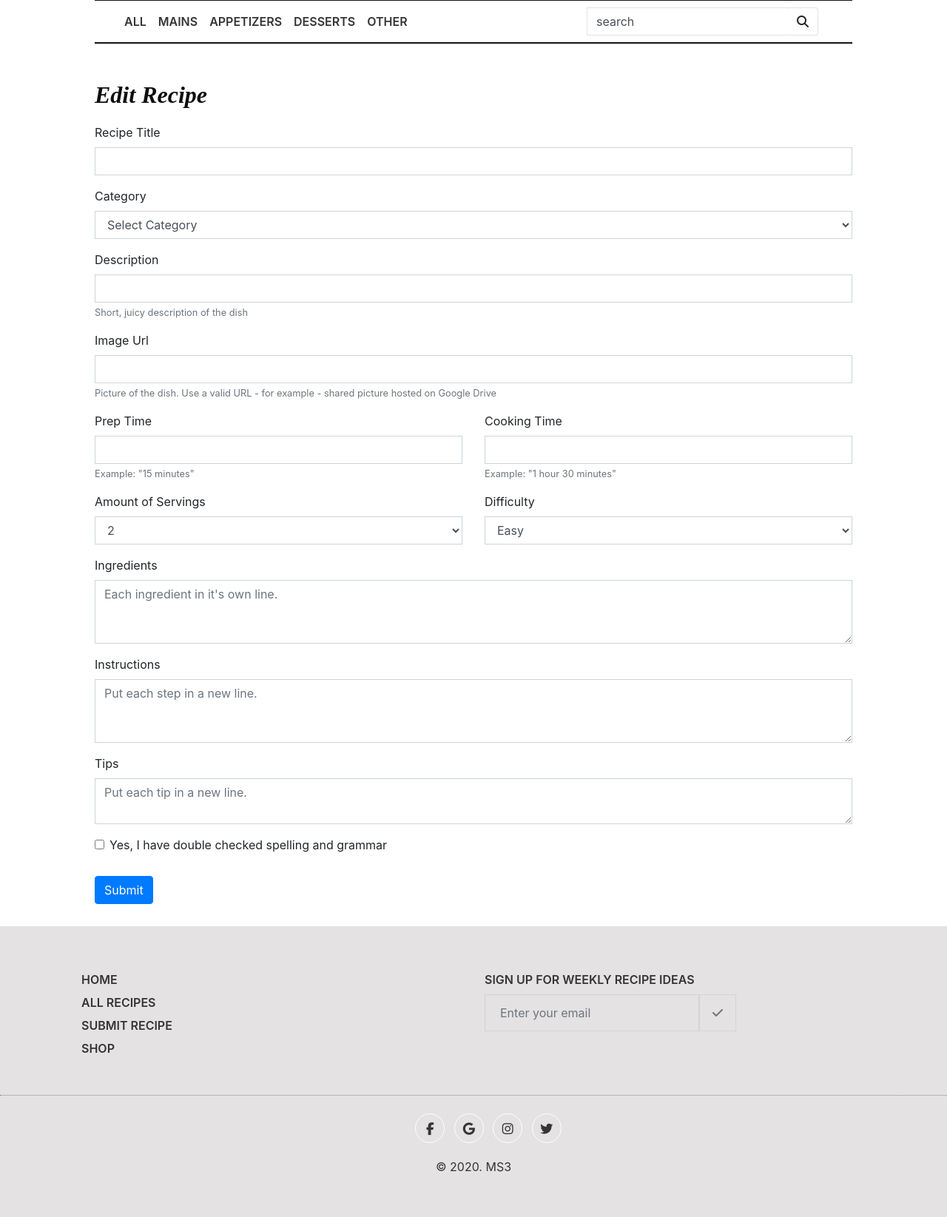
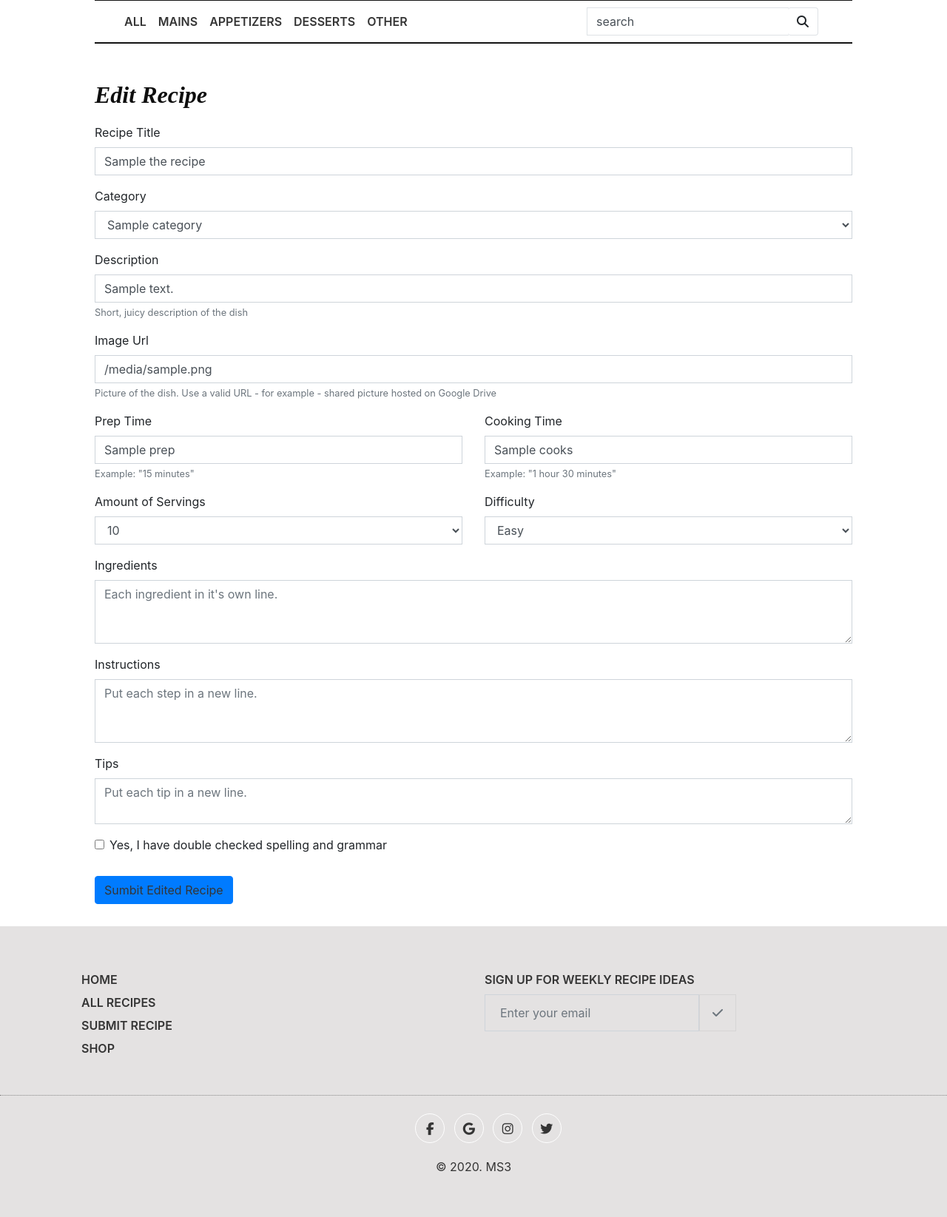
Before and after one commit to sabinemm/recipe-site-ms3, a Flask app: template templates/edit_recipe.html in a window 1280 px wide. Shown: the part 337-1982 px from the top of the page at 74% size. Run offline with Flask 2, Linux system fonts and the light colour scheme; the template is opened without the code that fills it: most values are stand-ins (such as "Sample title", 1, 10 or a date in 2020); some libraries are stand-ins or nearby versions; some web fonts are replaced.

Commit message:
python code for editing recipe, update error left

```diff
--- a/app.py
+++ b/app.py
@@ -63,7 +63,28 @@ def send_recipe():
 @app.route('/edit_recipe/<recipe_id>')
 def edit_recipe(recipe_id):
     the_recipe = mongo.db.recipe.find_one({"_id": ObjectId(recipe_id)})
-    return render_template('edit_recipe.html', the_recipe=the_recipe)
+    categories_cursor = mongo.db.categories.find()
+    return render_template('edit_recipe.html', the_recipe=the_recipe, categories=categories_cursor)
+
+
+@app.route('/update_recipe/<recipe_id>', methods=['POST'])
+def update_recipe(recipe_id):
+    recipe = mongo.db.recipe
+    recipe.update({"_id": ObjectId(recipe_id)},
+                  {
+        'title': request.form.get('title'),
+        'category_name': request.form.get('category_name'),
+        'description': request.form.get('description'),
+        'image_url': request.form.get('image_url'),
+        'ingredients': request.form.get('ingredients'),
+        'serves': request.form.get('serves'),
+        'prep': request.form.get('prep'),
+        'cooks': request.form.get('cooks'),
+        'difficulty': request.form.get('difficulty'),
+        'method': request.form.get('method'),
+        'tips': request.form.get('tips'),
+    })
+    return redirect(url_for('all'))
 
 
 if __name__ == '__main__':
--- a/templates/edit_recipe.html
+++ b/templates/edit_recipe.html
@@ -4,32 +4,37 @@
     <h2>Edit Recipe</h2>
 </div>
 
-<form method="POST" action="{{ url_for('send_recipe') }}">
+<form method="POST" action="{{ url_for('update_recipe', recipe_id=recipe._id) }}">
     <div class="form-group">
         <label for="title">Recipe Title</label>
-        <input type="text" class="form-control" id="title" name="title" aria-describedby="recipe title">
+        <input value="{{the_recipe.title}}" type="text" class="form-control" id="title" name="title"
+            aria-describedby="recipe title">
     </div>
 
     <div class="form-group">
         <label for="category_name">Category</label>
         <select name="category_name" id="category_name" class="form-control">
-            <option selected disabled>Select Category</option>
             {% for category in categories %}
-            <option>{{category.category_name}}</option>
+            {% if category in categories == the_recipe.category_name %}
+            <option value="{{category.category_name}}" selected>{{category.category_name}}</option>
+            {% else %}
+            <option value="{{category.category_name}}">{{category.category_name}}</option>
+            {% endif %}
             {% endfor %}
         </select>
     </div>
 
     <div class="form-group">
         <label for="description">Description</label>
-        <input type="text" class="form-control" id="description" name="description"
+        <input value="{{the_recipe.description}}" type="text" class="form-control" id="description" name="description"
             aria-describedby="recipe description">
         <small class="form-text text-muted">Short, juicy description of the dish</small>
     </div>
 
     <div class="form-group">
         <label for="image_url">Image Url</label>
-        <input type="text" class="form-control" name="image_url" id="image_url" aria-describedby="recipe description">
+        <input value="{{the_recipe.image_url}}" type="text" class="form-control" name="image_url" id="image_url"
+            aria-describedby="recipe description">
         <small id="" class="form-text text-muted">Picture of the dish. Use a valid URL
             - for example - shared picture
             hosted on Google Drive</small>
@@ -39,7 +44,8 @@
         <div class="col-sm-12 col-md-6">
             <div class="form-group">
                 <label for="prep">Prep Time</label>
-                <input type="text" class="form-control" id="prep" name="prep" aria-describedby="preparation time">
+                <input value="{{the_recipe.prep}}" type="text" class="form-control" id="prep" name="prep"
+                    aria-describedby="preparation time">
                 <small class="form-text text-muted">Example: "15 minutes"</small>
             </div>
         </div>
@@ -47,7 +53,8 @@
         <div class="col-sm-12 col-md-6">
             <div class="form-group">
                 <label for="cooks">Cooking Time</label>
-                <input type="" class="form-control" id="cooks" name="cooks" aria-describedby="cooking time">
+                <input value="{{the_recipe.cooks}}" type="" class="form-control" id="cooks" name="cooks"
+                    aria-describedby="cooking time">
                 <small class="form-text text-muted">Example: "1 hour 30 minutes"</small>
             </div>
         </div>
@@ -57,8 +64,9 @@
         <div class="col-sm-12 col-md-6">
             <div class="form-group">
                 <label for="serves">Amount of Servings</label>
-                <select id="serves" name="serves" class="form-control">
-                    <option selected>2</option>
+                <select value="{{the_recipe.serves}}" id="serves" name="serves" class="form-control">
+                    <option selected>{{the_recipe.serves}}</option>
+                    <option>2</option>
                     <option>4</option>
                     <option>6</option>
                     <option>8</option>
@@ -70,7 +78,7 @@
         <div class="col-sm-12 col-md-6">
             <div class="form-group">
                 <label for="difficulty">Difficulty</label>
-                <select id="difficulty" name="difficulty" class="form-control">
+                <select value="{{the_recipe.difficulty}}" id="difficulty" name="difficulty" class="form-control">
                     <option selected>Easy</option>
                     <option>Medium</option>
                     <option>Hard</option>
@@ -83,8 +91,8 @@
         <div class="row">
             <div class="col-md-12">
                 <label for="ingredients">Ingredients</label>
-                <textarea class="form-control" id="ingredients" name="ingredients" rows="3"
-                    placeholder="Each ingredient in it's own line."></textarea>
+                <textarea value="{{the_recipe.ingredients}}" class="form-control" id="ingredients" name="ingredients"
+                    rows="3" placeholder="Each ingredient in it's own line."></textarea>
             </div>
         </div>
     </div>
@@ -93,8 +101,8 @@
         <div class="row">
             <div class="col-md-12">
                 <label for="instructions">Instructions</label>
-                <textarea class="form-control" id="instructions" name="instructions" rows="3"
-                    placeholder="Put each step in a new line."></textarea>
+                <textarea value="{{the_recipe.instructions}}" class="form-control" id="instructions" name="instructions"
+                    rows="3" placeholder="Put each step in a new line."></textarea>
             </div>
         </div>
     </div>
@@ -103,7 +111,7 @@
         <div class="row">
             <div class="col-md-12">
                 <label for="tips">Tips</label>
-                <textarea class="form-control" id="tips" name="tips" rows="2"
+                <textarea value="{{the_recipe.tips}}" class="form-control" id="tips" name="tips" rows="2"
                     placeholder="Put each tip in a new line."></textarea>
             </div>
         </div>
@@ -113,7 +121,7 @@
         <input type="checkbox" class="form-check-input" id="exampleCheck1">
         <label class="form-check-label" for="exampleCheck1">Yes, I have double checked spelling and grammar</label>
     </div>
-    <button type="submit" class="btn btn-primary">Submit</button>
+    <a href="#" type="submit" class="btn btn-primary">Sumbit Edited Recipe</a>
 
 </form>
 
--- a/templates/submit_recipe.html
+++ b/templates/submit_recipe.html
@@ -15,7 +15,7 @@
         <select name="category_name" id="category_name" class="form-control">
             <option selected disabled>Select Category</option>
             {% for category in categories %}
-            <option>{{category.category_name}}</option>
+            <option value="{{category.category_name}}">{{category.category_name}}</option>
             {% endfor %}
         </select>
     </div>
```
